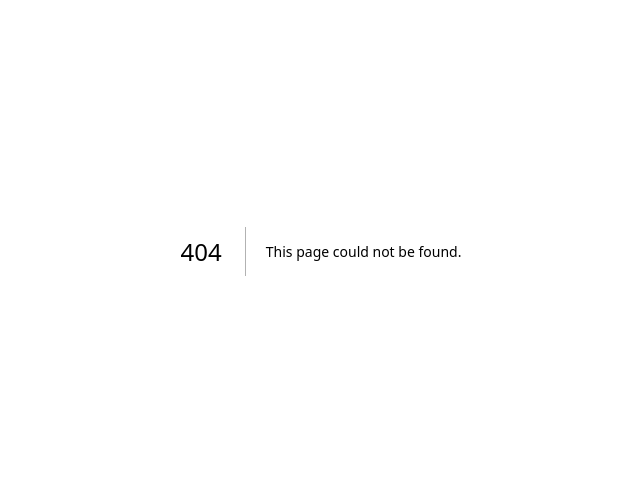
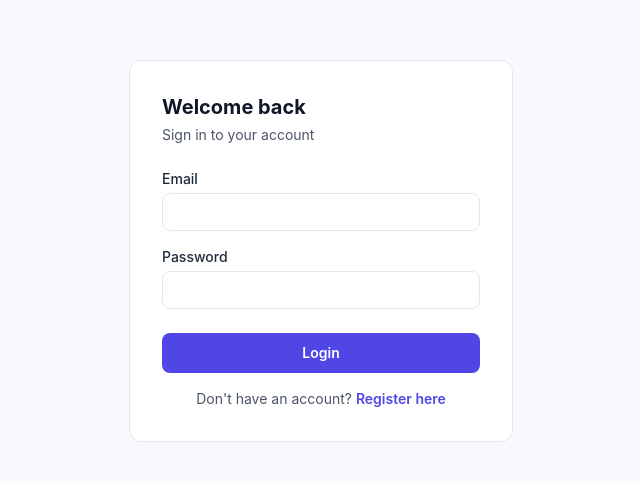
Before and after one commit to Isaackmogaka/eventhub-frontend, a Next.js app: page /login in a window 1280 px wide. Before the commit this address had no page. Shown: the part 149-630 px from the top of the page, without its empty margins (319-959 px from the left). Built offline with nearby package versions, Linux system fonts and the light colour scheme; no server answers.

Commit message:
feat(frontend): add login page with API integration and session storage

```diff
--- /dev/null
+++ b/app/login/page.tsx
@@ -0,0 +1,78 @@
+'use client';
+
+import { useState } from 'react';
+import { useRouter } from 'next/navigation';
+import Link from 'next/link';
+import { loginUser } from '@/lib/api';
+import { saveSession } from '@/lib/auth';
+
+export default function LoginPage() {
+  const router = useRouter();
+  const [email, setEmail] = useState('');
+  const [password, setPassword] = useState('');
+  const [error, setError] = useState('');
+  const [loading, setLoading] = useState(false);
+
+  async function handleSubmit(e: React.FormEvent) {
+    e.preventDefault();
+    setError('');
+    setLoading(true);
+    try {
+      const data = await loginUser({ email, password });
+      saveSession(data.token, data.user);
+      router.push('/dashboard');
+    } catch (err) {
+      setError(err instanceof Error ? err.message : 'Something went wrong');
+    } finally {
+      setLoading(false);
+    }
+  }
+
+  return (
+    <div className="min-h-screen flex items-center justify-center bg-background">
+      <form onSubmit={handleSubmit} className="bg-white p-8 rounded-xl border border-gray-200 w-full max-w-sm">
+        <h1 className="text-xl font-bold text-gray-900 mb-1">Welcome back</h1>
+        <p className="text-sm text-gray-600 mb-6">Sign in to your account</p>
+
+        {error && (
+          <div className="bg-status-red-bg border border-red-200 text-status-red text-sm rounded-lg p-3 mb-4">
+            {error}
+          </div>
+        )}
+
+        <label className="block text-sm font-medium text-gray-800 mb-1">Email</label>
+        <input
+          type="email"
+          value={email}
+          onChange={(e) => setEmail(e.target.value)}
+          className="w-full border border-gray-200 rounded-lg px-3 py-2 mb-4 text-sm"
+          required
+        />
+
+        <label className="block text-sm font-medium text-gray-800 mb-1">Password</label>
+        <input
+          type="password"
+          value={password}
+          onChange={(e) => setPassword(e.target.value)}
+          className="w-full border border-gray-200 rounded-lg px-3 py-2 mb-6 text-sm"
+          required
+        />
+
+        <button
+          type="submit"
+          disabled={loading}
+          className="w-full bg-brand-purple text-white font-semibold rounded-lg py-2.5 text-sm disabled:opacity-50"
+        >
+          {loading ? 'Signing in...' : 'Login'}
+        </button>
+
+        <p className="text-sm text-gray-600 text-center mt-4">
+          Don&apos;t have an account?{' '}
+          <Link href="/register" className="text-brand-purple font-semibold">
+            Register here
+          </Link>
+        </p>
+      </form>
+    </div>
+  );
+}
```
